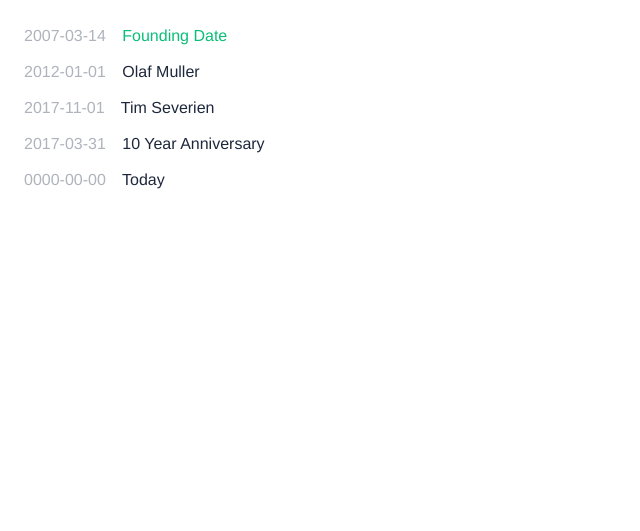
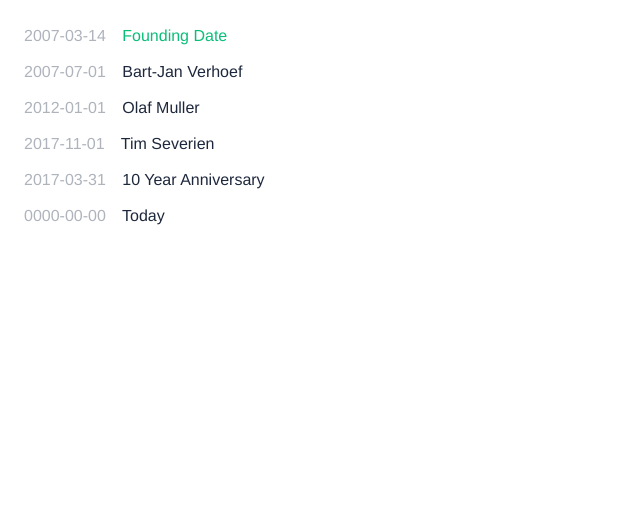
Before and after one commit to vicompany/vicademy-logo, a website: page src/templates/index.html in a window 1280 px wide. Shown: the top 531 px of the page, without its empty margins (0-640 px from the left). Drawn offline with Linux system fonts and the light colour scheme; files that its build step writes are made by us from their sources; files whose address does not match are found by name.

Commit message:
Added button for BJ

```diff
--- a/src/templates/index.html
+++ b/src/templates/index.html
@@ -21,6 +21,12 @@
                     <button class="navigation__link is-active js-preset-button" data-date="2007-03-14">
                         <span class="navigation__date">2007-03-14</span>
                         Founding Date
+                    </button>
+                </li>
+                <li class="navigation__item">
+                    <button class="navigation__link js-preset-button" data-date="2007-07-01" data-image="assets/images/backgrounds/2007-07-01.png">
+                        <span class="navigation__date">2007-07-01</span>
+                        Bart-Jan Verhoef
                     </button>
                 </li>
                 <li class="navigation__item">
```
Also changed, not shown: src/images/backgrounds/2007-07-01.jpg (added), src/images/backgrounds/2012-01-01.jpg, src/images/backgrounds/2017-03-31.jpg, src/images/backgrounds/2017-04-11.jpg, src/images/backgrounds/2017-11-01.jpg.
